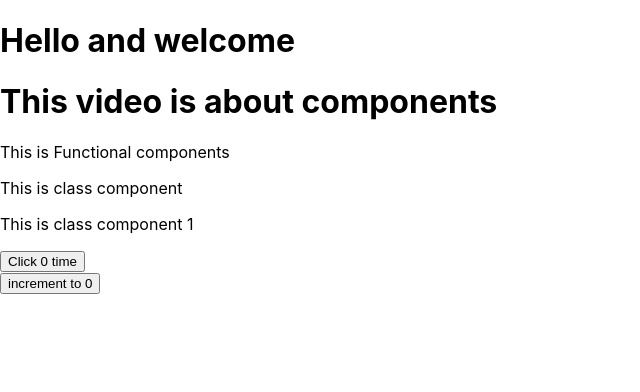
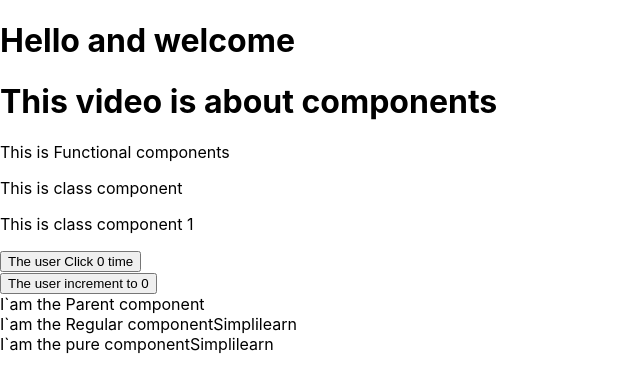
Before and after one commit to SHABIRSHOJA/MERN, a React (Create React App) app in the folder FirstReact/mern/: page / in a window 1280 px wide. Shown: the top 392 px of the page, without its empty margins (0-640 px from the left). Built offline with nearby package versions, Linux system fonts and the light colour scheme.

Commit message:
new updates

```diff
--- a/FirstReact/mern/src/App.js
+++ b/FirstReact/mern/src/App.js
@@ -4,6 +4,7 @@ import Functionalcomponent from './Components/Functionalcomponent';
 import {Classcomponents, Classcomponents1} from './Components/Classcomponent';
 import Click from './Components/Click';
 import Counter from './Components/Counter';
+import ParentComp from './Components/ParentComp';
 function App() {
   return (
   <div>
@@ -14,6 +15,8 @@ function App() {
         <Classcomponents1></Classcomponents1>
         <Click></Click>
         <Counter></Counter>
+
+        <ParentComp></ParentComp>
   </div>
   );
 }
--- a/FirstReact/mern/src/Components/Click.js
+++ b/FirstReact/mern/src/Components/Click.js
@@ -1,5 +1,6 @@
 import React, { Component }  from "react";
 
+import UpdatedComp from "./HigherOrder";
 export class Click extends Component
 {
 
@@ -17,10 +18,10 @@ export class Click extends Component
         const { count } = this.state;
         return(
             <div>
-                <button onClick={this.updateClick}>Click {count} time</button>
+                <button onClick={this.updateClick}>{this.props.name} Click {count} time</button>
             </div>
         );
     }
 }
 
-export default Click;
+export default UpdatedComp(Click);
--- a/FirstReact/mern/src/Components/Counter.js
+++ b/FirstReact/mern/src/Components/Counter.js
@@ -1,5 +1,6 @@
 import React, { Component } from "react";
 
+import UpdatedComp from "./HigherOrder";
 export class Counter extends Component{
 
     constructor(props) {
@@ -16,10 +17,10 @@ export class Counter extends Component{
         const { count } = this.state;
         return(
             <div>
-                <button onMouseEnter={this.InrementCount}>increment to {count}</button>
+                <button onMouseEnter={this.InrementCount}>{this.props.name} increment to {count}</button>
             </div>
         );
     }
 }
 
-export default Counter
+export default UpdatedComp(Counter);
--- /dev/null
+++ b/FirstReact/mern/src/Components/HigherOrder.js
@@ -0,0 +1,13 @@
+import React from "react";
+
+const UpdatedComp = OriginalComp =>{
+    class NewComp extends React.Component{
+        render(){
+          return <OriginalComp name = "The user"/>;
+        }
+    }
+
+    return NewComp;
+}
+
+export default UpdatedComp;
--- /dev/null
+++ b/FirstReact/mern/src/Components/ParentComp.js
@@ -0,0 +1,31 @@
+import React, { Component} from "react";
+
+import PureComp from "./PureComp";
+import RegComp from "./RegComp";
+class ParentComp extends Component  {
+    constructor(props) {
+        super(props)
+
+        this.state = {
+            name: "Simplilearn"
+        }
+    }
+
+    componentDidMount(){
+        setInterval(()=>{
+            this.setState({
+                name: "Simplilearn"
+            })
+        }, 3000);
+    }
+    render(){
+
+        console.log("Parent Component render");
+        return (<div>I`am the Parent component
+            <RegComp name={this.state.name} />
+            <PureComp name={this.state.name} />
+        </div>);
+    }
+}
+
+export default ParentComp ;
--- /dev/null
+++ b/FirstReact/mern/src/Components/PureComp.js
@@ -0,0 +1,10 @@
+import React, { PureComponent} from "react";
+
+class PureComp extends PureComponent  {
+    render(){
+        console.log("pure component render");
+        return (<div>I`am the pure component{this.props.name}</div>);
+    }
+}
+
+export default PureComp ;
--- /dev/null
+++ b/FirstReact/mern/src/Components/RegComp.js
@@ -0,0 +1,10 @@
+import React, { Component} from "react";
+
+class RegComp extends Component  {
+    render(){
+        console.log("Regular Component render");
+        return (<div>I`am the Regular component{this.props.name}</div>);
+    }
+}
+
+export default RegComp ;
```
